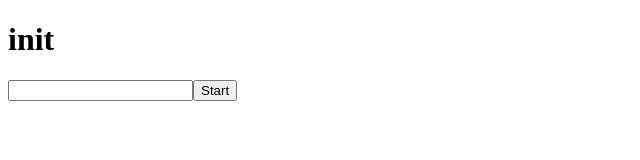
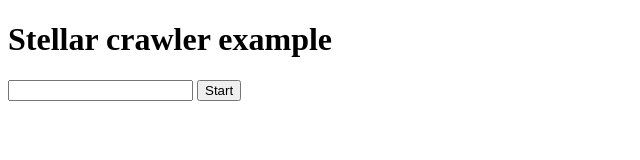
Before and after one commit to HerveKoener/stellar-crawler, a plain HTML site: page example/index.html in a window 1280 px wide. Shown: the whole page, without its empty margins (0-640 px from the left). Drawn offline with nearby package versions, Linux system fonts and the light colour scheme.

Commit message:
Update documentation

```diff
--- a/example/index.html
+++ b/example/index.html
@@ -6,9 +6,11 @@
 	<script type="text/javascript" src="https://code.jquery.com/jquery-3.2.1.min.js"></script>
 </head>
 <body>
-	<h1>init</h1>
-	<div id="links"><input type="text" id="seed" /><button type="button" onClick="StellarCrawler.start($('#seed').val(), function(crawler){StellarCrawler.callback(crawler);}, true);">Start</button></div>
-	<div id="data"></div>
+	<h1>Stellar crawler example</h1>
+
+	<input type="text" id="seed" />
+	<button type="button" onClick="StellarCrawler.start($('#seed').val(), StellarCrawler.callback, true);">Start</button>
+
 	<script type="text/javascript" src="../src/crawler.js"></script>
 </body>
 </html>
```
Also changed, not shown: 1 other file.
